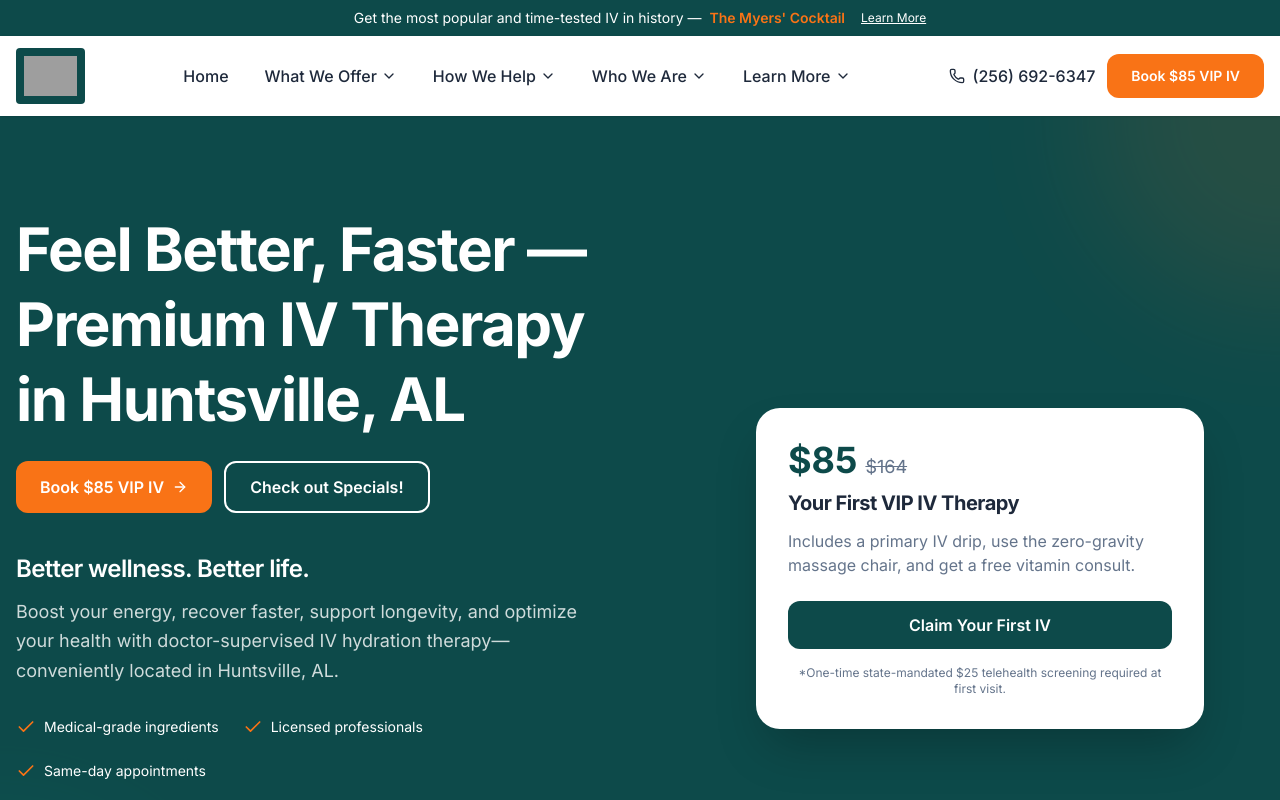
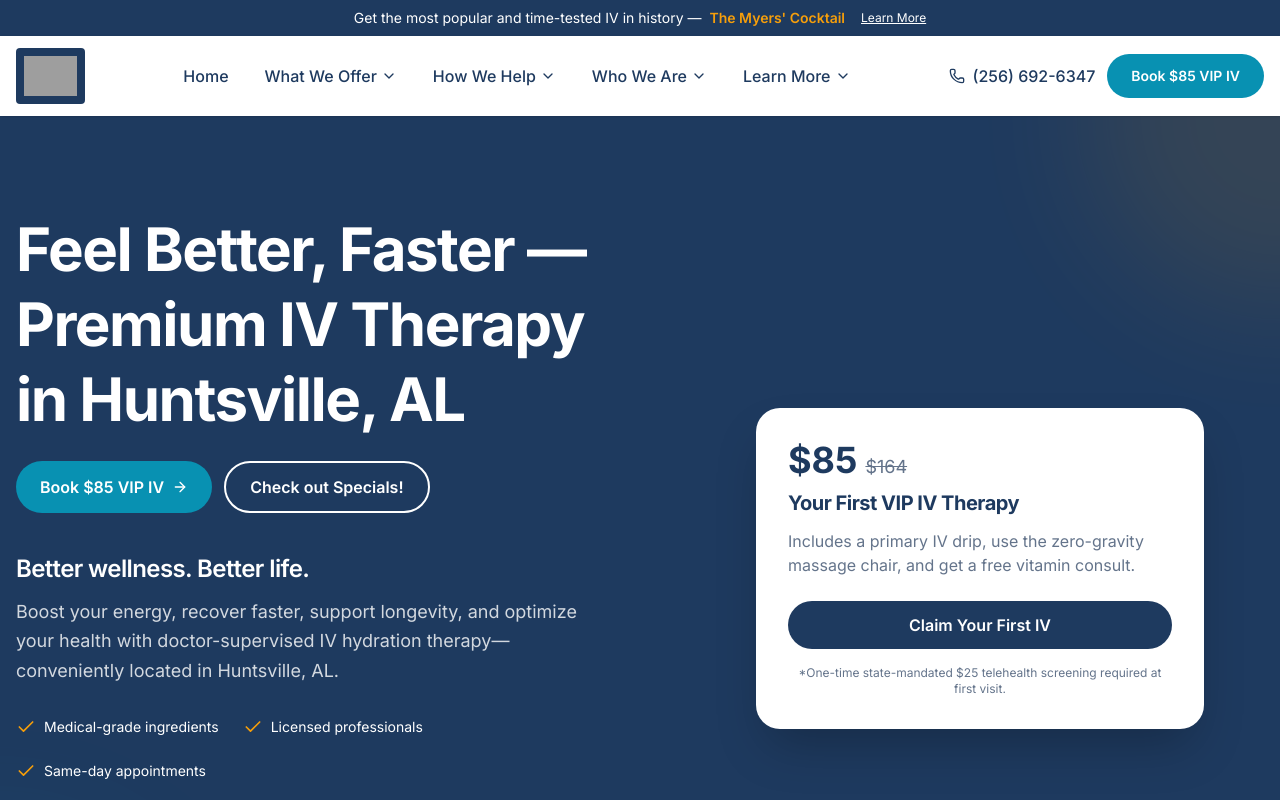
Before and after one commit to VandalsSmile/pivjv, a Next.js app: page / in a window 1280 px wide. Shown: the top 800 px of the page. Built offline with nearby package versions, Linux system fonts and the light colour scheme; grey boxes are pictures that could not be loaded.

Commit message:
feat: update color scheme to match bluebelliv.com

```diff
--- a/app/globals.css
+++ b/app/globals.css
@@ -1,24 +1,25 @@
 @import "tailwindcss";
 
 @theme {
-  /* Bluebell IV Color Scheme */
-  --color-primary: #0d4a4a;
-  --color-primary-dark: #093939;
-  --color-primary-light: #0f5c5c;
+  /* Bluebell IV Color Scheme (matched to bluebelliv.com) */
+  --color-primary: #1e3a5f;
+  --color-primary-dark: #16294a;
+  --color-primary-light: #2a4d7a;
 
-  --color-secondary: #f97316;
+  --color-secondary: #f59e0b;
   --color-secondary-dark: #ea580c;
-  --color-secondary-light: #fb923c;
+  --color-secondary-light: #fbbf24;
 
-  --color-accent: #14b8a6;
-  --color-accent-dark: #0d9488;
-  --color-accent-light: #2dd4bf;
+  --color-accent: #0891b2;
+  --color-accent-dark: #0e7490;
+  --color-accent-light: #22d3ee;
 
   --color-background: #ffffff;
-  --color-background-alt: #f8fafc;
-  --color-background-dark: #0d4a4a;
+  --color-background-alt: #f1f5f9;
+  --color-background-dark: #1e3a5f;
+  --color-background-cyan: #e0f7fa;
 
-  --color-foreground: #1e293b;
+  --color-foreground: #1e3a5f;
   --color-foreground-muted: #64748b;
   --color-foreground-light: #ffffff;
 
@@ -60,15 +61,19 @@
 
 @layer components {
   .btn-primary {
-    @apply inline-flex items-center justify-center gap-2 px-6 py-3 bg-secondary text-white font-semibold rounded-lg hover:bg-secondary-dark transition-colors duration-200;
+    @apply inline-flex items-center justify-center gap-2 px-6 py-3 bg-accent text-white font-semibold rounded-full hover:bg-accent-dark transition-colors duration-200;
   }
 
   .btn-secondary {
-    @apply inline-flex items-center justify-center gap-2 px-6 py-3 bg-primary text-white font-semibold rounded-lg hover:bg-primary-dark transition-colors duration-200;
+    @apply inline-flex items-center justify-center gap-2 px-6 py-3 bg-primary text-white font-semibold rounded-full hover:bg-primary-dark transition-colors duration-200;
+  }
+
+  .btn-accent {
+    @apply inline-flex items-center justify-center gap-2 px-6 py-3 bg-secondary text-white font-semibold rounded-full hover:bg-secondary-dark transition-colors duration-200;
   }
 
   .btn-outline {
-    @apply inline-flex items-center justify-center gap-2 px-6 py-3 border-2 border-white text-white font-semibold rounded-lg hover:bg-white hover:text-primary transition-colors duration-200;
+    @apply inline-flex items-center justify-center gap-2 px-6 py-3 border-2 border-white text-white font-semibold rounded-full hover:bg-white hover:text-primary transition-colors duration-200;
   }
 
   .section-padding {
@@ -92,7 +97,7 @@
   }
 
   .text-gradient {
-    @apply bg-gradient-to-r from-secondary to-accent bg-clip-text text-transparent;
+    @apply bg-gradient-to-r from-accent to-accent-light bg-clip-text text-transparent;
   }
 }
 
--- a/app/layout.tsx
+++ b/app/layout.tsx
@@ -56,7 +56,7 @@ export const metadata: Metadata = {
 };
 
 export const viewport: Viewport = {
-  themeColor: "#0d4a4a",
+  themeColor: "#1e3a5f",
   width: "device-width",
   initialScale: 1,
 };
```
